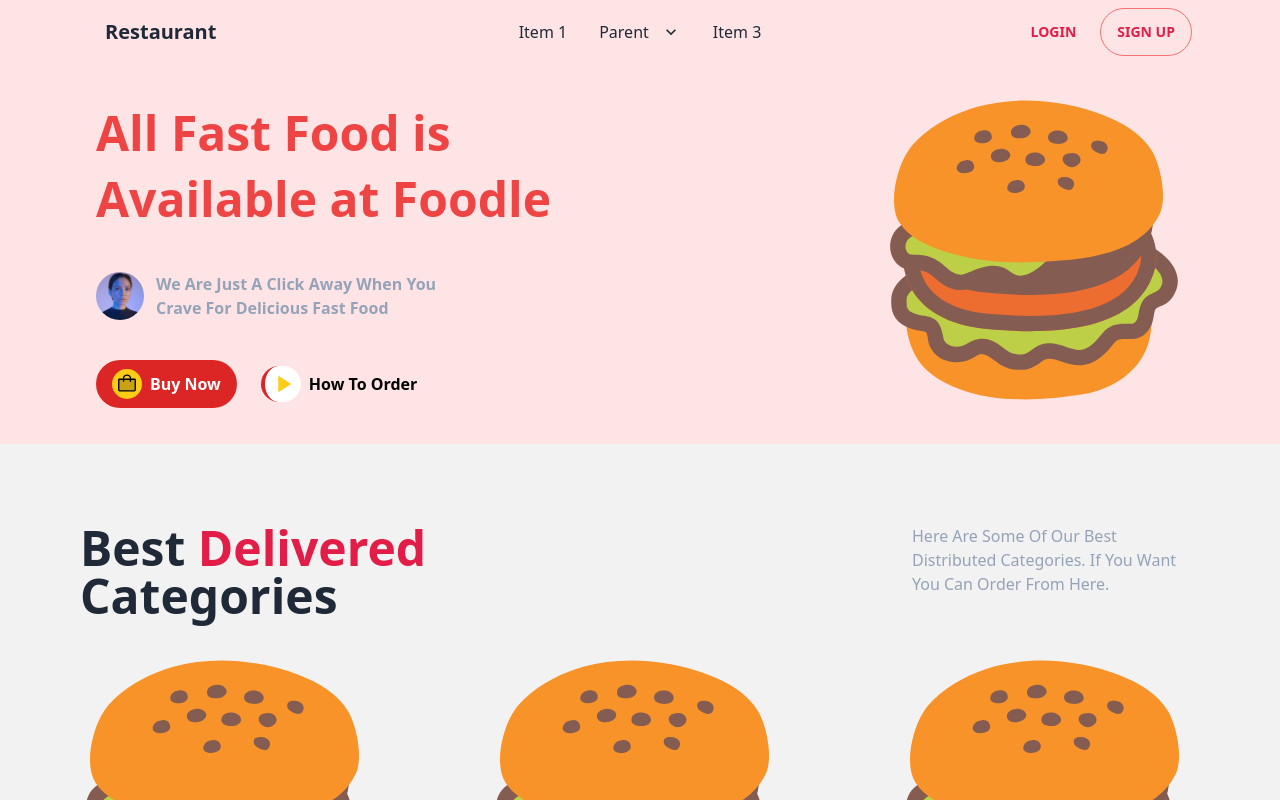
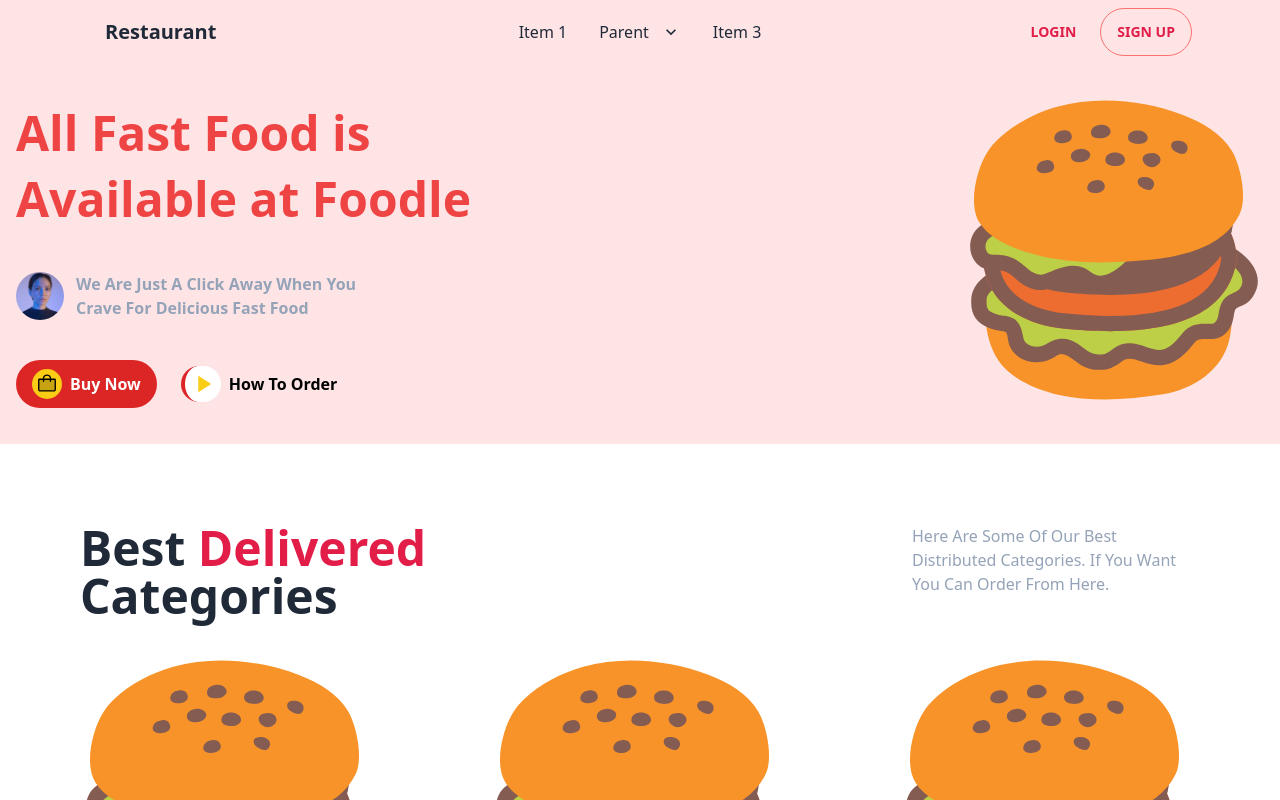
Before and after one commit to rhandyta/restaurant-nextjs, a Next.js app: page / in a window 1280 px wide. Shown: the top 800 px of the page. Built offline with nearby package versions, Linux system fonts and the light colour scheme.

Commit message:
fix layout

```diff
--- a/app/cart/page.js
+++ b/app/cart/page.js
@@ -1,7 +1,6 @@
 import React from "react";
-
 function Cart() {
-    return <div>Cart</div>;
+    return <div>cart</div>;
 }
 
 export default Cart;
--- a/app/layout.js
+++ b/app/layout.js
@@ -1,4 +1,6 @@
 import ToastComponent from "@/components/ToastComponent";
+import Header from "@/components/header";
+
 import { UserContextProvider } from "@/context/user-context";
 import "./globals.css";
 export const metadata = {
@@ -11,8 +13,13 @@
         <html lang="en" data-theme="light">
             <body>
                 <UserContextProvider>
-                    <ToastComponent />
-                    {children}
+                    <main>
+                        <ToastComponent />
+                        <div className="bg-rose-100 px-20 w-full m-0">
+                            <Header />
+                        </div>
+                        {children}
+                    </main>
                 </UserContextProvider>
             </body>
         </html>
--- a/app/page.js
+++ b/app/page.js
@@ -1,17 +1,5 @@
-import BestCategorySection from "@/components/BestCategorySection";
-import Header from "@/components/Header";
-import HeroSection from "@/components/HeroSection";
-import RegularMenuSection from "@/components/RegularMenuSection";
+import LandingPage from "@/components/LandingPage";
 
 export default function Home() {
-    return (
-        <main className="bg-base-200">
-            <div className=" bg-rose-100 px-20 w-full m-0">
-                <Header />
-                <HeroSection />
-            </div>
-            <BestCategorySection />
-            <RegularMenuSection />
-        </main>
-    );
+    return <LandingPage />;
 }
--- a/components/HeroSection.js
+++ b/components/HeroSection.js
@@ -3,7 +3,7 @@
 
 function HeroSection() {
     return (
-        <section className="hero">
+        <section className="hero bg-rose-100">
             <div className="hero-content w-full flex-col lg:flex-row items-start justify-between my-5">
                 <div className="flex flex-col gap-10">
                     <h5 className="text-5xl font-bold text-red-500 leading-snug">
--- /dev/null
+++ b/components/LandingPage.js
@@ -0,0 +1,14 @@
+import BestCategorySection from "@/components/BestCategorySection";
+import RegularMenuSection from "@/components/RegularMenuSection";
+import HeroSection from "@/components/HeroSection";
+function LandingPage() {
+    return (
+        <>
+            <HeroSection />
+            <BestCategorySection />
+            <RegularMenuSection />
+        </>
+    );
+}
+
+export default LandingPage;
--- a/components/SwitchCartAuth.js
+++ b/components/SwitchCartAuth.js
@@ -33,7 +33,7 @@
                 </>
             )}
             {user && (
-                <Link href="#">
+                <Link href="/cart">
                     <Image
                         src="/images/svg/basket.svg"
                         width={35}
--- a/components/header.js
+++ b/components/header.js
@@ -3,7 +3,7 @@
 
 function Header() {
     return (
-        <div className="navbar">
+        <nav className="navbar">
             <div className="navbar-start">
                 <div className="dropdown">
                     <label tabIndex={0} className="btn btn-ghost lg:hidden">
@@ -95,7 +95,7 @@
             <div className="navbar-end space-x-2">
                 <SwitchCartAuth />
             </div>
-        </div>
+        </nav>
     );
 }
 
```
